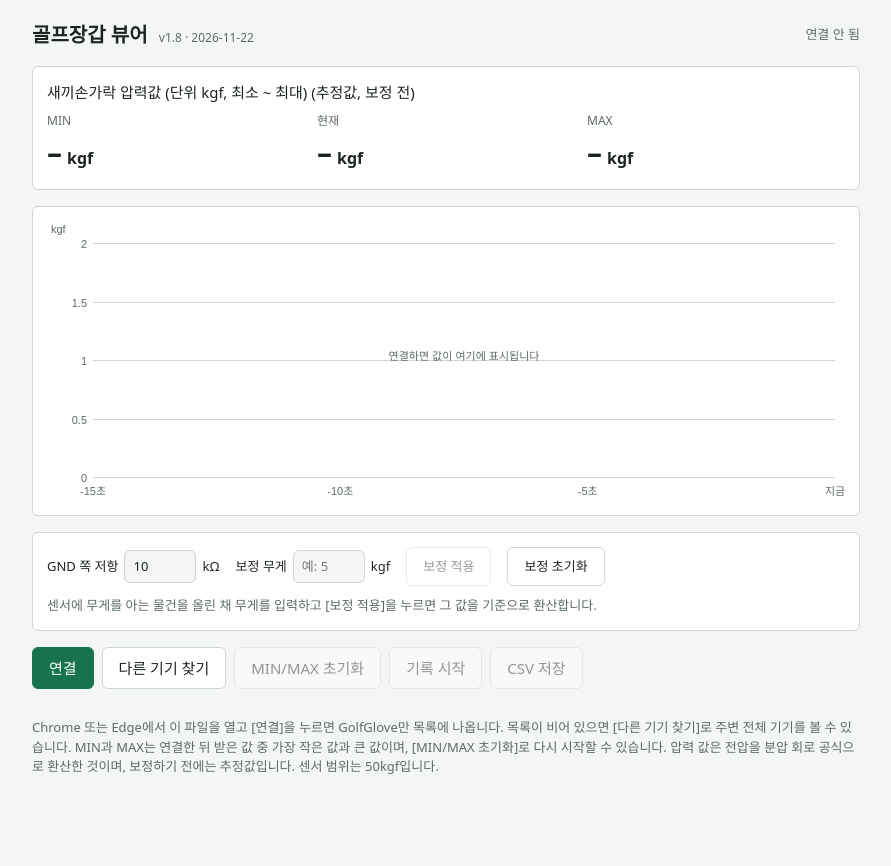
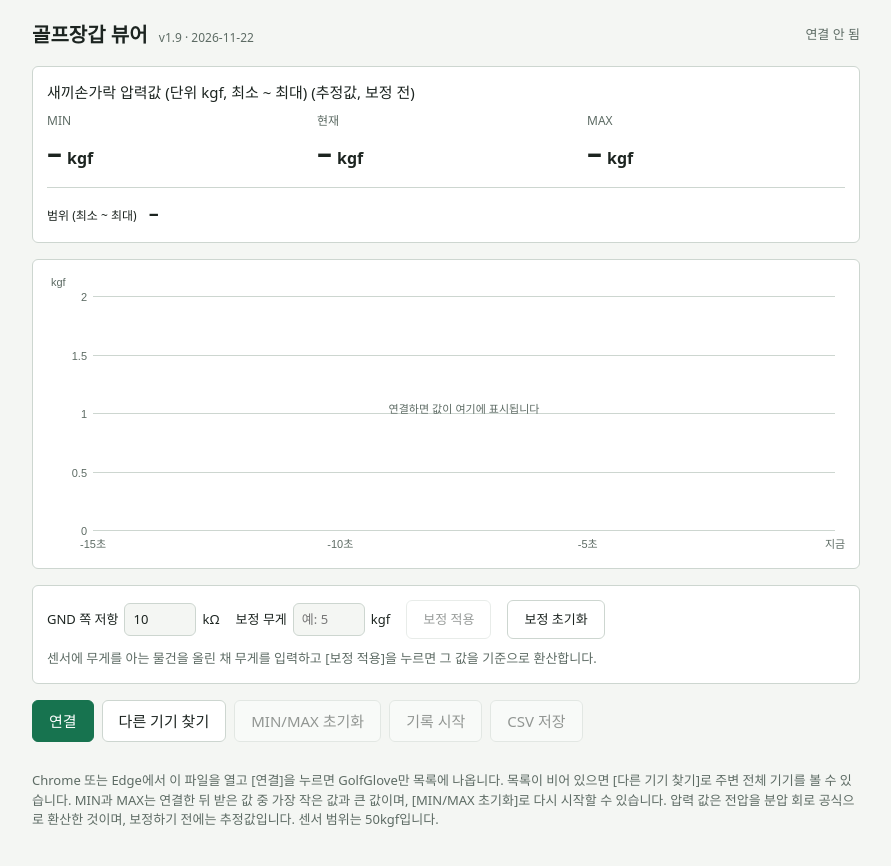
Before and after one commit to Rectuson849/golf-glove-viewer, a plain HTML site: page index.html in a window 1280 px wide. Shown: the whole page, without its empty margins (194-1085 px from the left). Before the commit the page ends 830 px from the top, so only its background shows below. Drawn offline with Linux system fonts and the light colour scheme.

Commit message:
Show min~max range value line
Co-Authored-By: Claude Sonnet 5.5 <noreply@anthropic.com>
Claude-Session: https://claude.ai/code/session_0158iB9mXaCCKMMXzbPsbWiH

```diff
--- a/index.html
+++ b/index.html
@@ -42,6 +42,8 @@ button:focus-visible { outline: 2px solid var(--accent); outline-offset: 2px; }
 .cal label { display: inline-flex; align-items: center; gap: 6px; }
 .cal input { width: 72px; font: inherit; padding: 6px 8px; border: 1px solid var(--line); border-radius: 6px; background: var(--bg); color: var(--fg); }
 .cal .msg { color: var(--muted); flex-basis: 100%; }
+.range { margin-top: 12px; padding-top: 10px; border-top: 1px solid var(--line); font-size: 20px; font-variant-numeric: tabular-nums; display: flex; gap: 12px; align-items: baseline; flex-wrap: wrap; }
+.range .k { font-size: 12px; }
 .unit { font-size: 16px; color: var(--fg); font-weight: 700; margin-left: 5px; }
 .note { color: var(--muted); font-size: 13px; }
 </style>
@@ -60,6 +62,7 @@ button:focus-visible { outline: 2px solid var(--accent); outline-offset: 2px; }
       <div class="stat"><div class="k">현재</div><div class="v"><span id="vNow">–</span><span class="unit">kgf</span></div></div>
       <div class="stat"><div class="k">MAX</div><div class="v"><span id="vMax">–</span><span class="unit">kgf</span></div></div>
     </div>
+    <div class="range"><span class="k">범위 (최소 ~ 최대)</span> <b id="vRange">–</b></div>
   </section>
 
   <section class="panel"><canvas id="cv"></canvas></section>
@@ -83,7 +86,7 @@ button:focus-visible { outline: 2px solid var(--accent); outline-offset: 2px; }
 </main>
 
 <script>
-const VERSION = "v1.8";          // 고칠 때마다 올린다
+const VERSION = "v1.9";          // 고칠 때마다 올린다
 const VERSION_DATE = "2026-11-22";
 const SVC = "6e400001-b5a3-f393-e0a9-e50e24dcca9e";
 const CHR = "6e400002-b5a3-f393-e0a9-e50e24dcca9e";
@@ -124,6 +127,7 @@ function showStats() {
   $("vMax").textContent = vMax === null ? "–" : fmt(force(vMax));
   const last = samples[samples.length - 1];
   $("vNow").textContent = last ? fmt(force(last.mv)) : "–";
+  $("vRange").textContent = vMin === null ? "–" : fmt(force(vMin)) + " ~ " + fmt(force(vMax)) + " kgf";
 }
 function calMsg(t) { $("calMsg").textContent = t; }
 let recording = false, rows = [];
```
